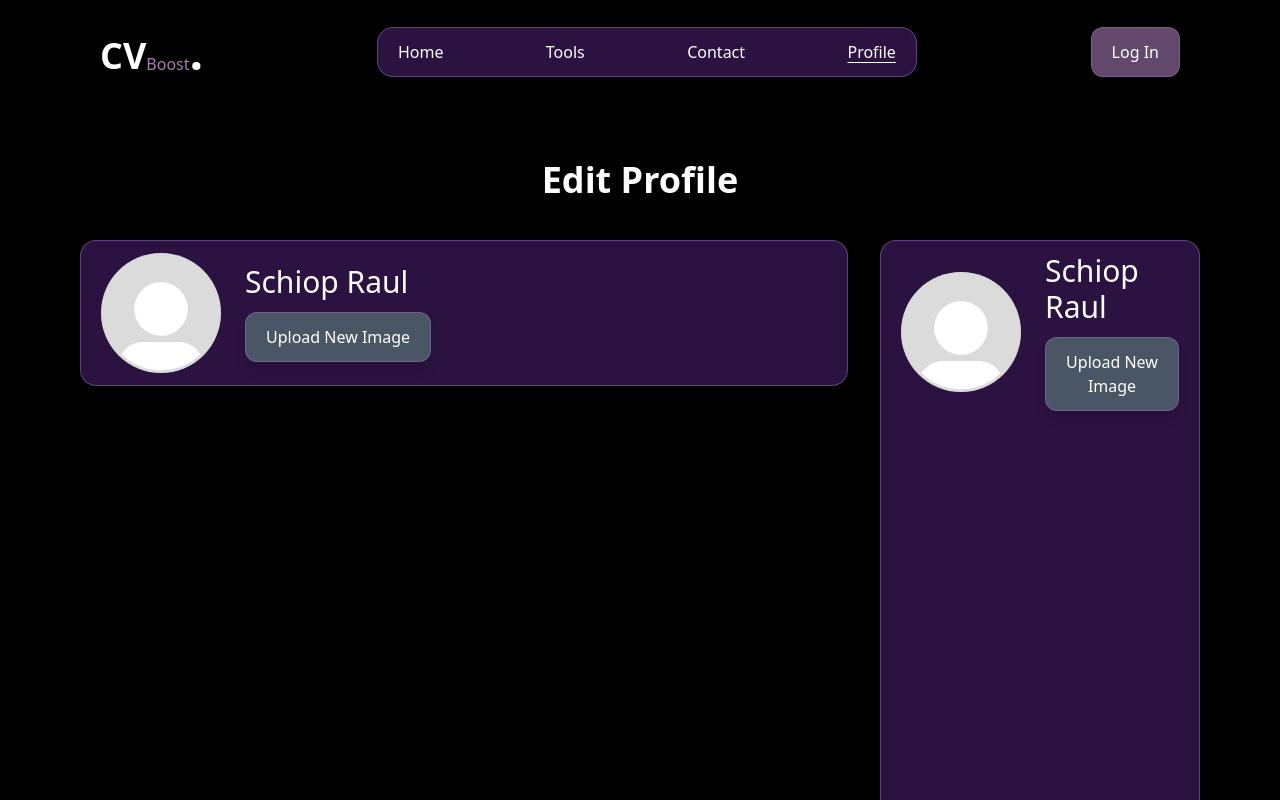
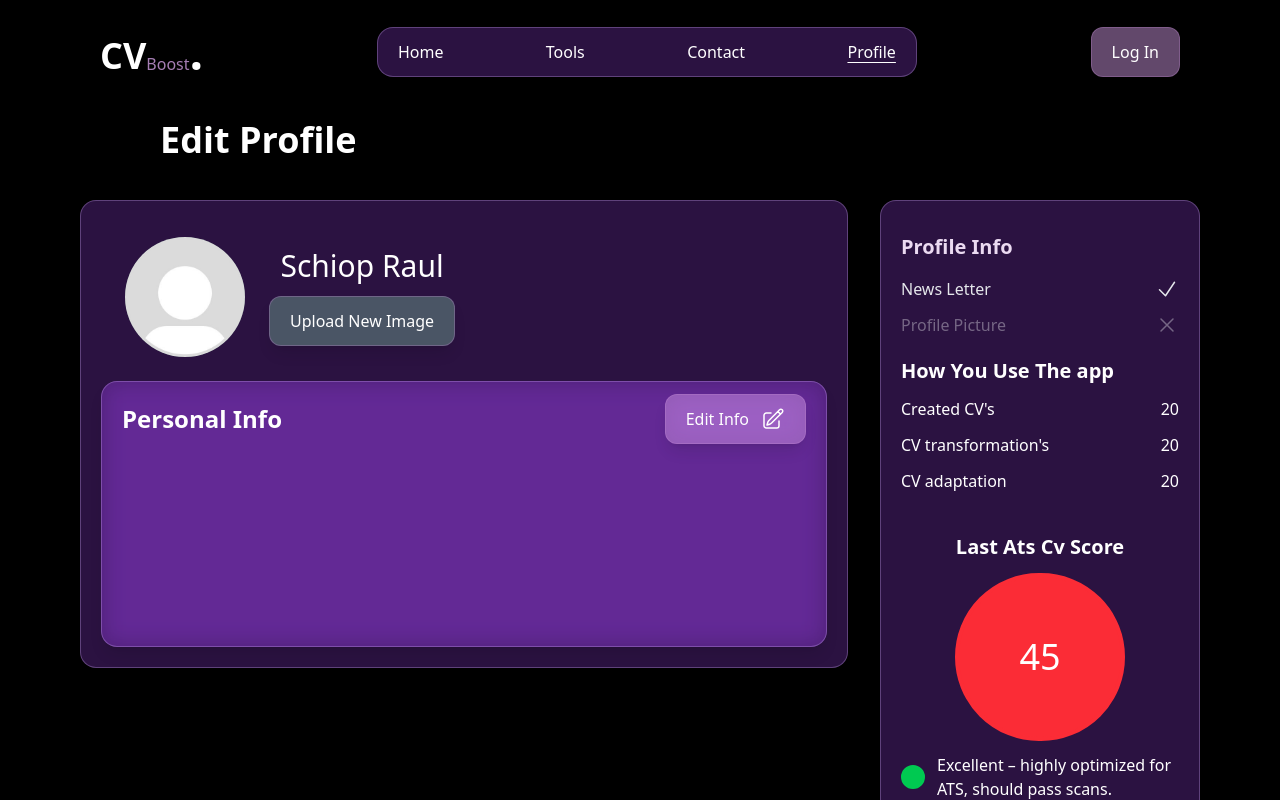
Before and after one commit to RaulSchiop/CVBoost, a Next.js app in the folder frontend/: page /profile in a window 1280 px wide. Shown: the top 800 px of the page. Built offline with nearby package versions, Linux system fonts and the light colour scheme.

Commit message:
right side done

```diff
--- a/frontend/src/Components/Buttons/MainBtn.tsx
+++ b/frontend/src/Components/Buttons/MainBtn.tsx
@@ -25,10 +25,10 @@ export default function MainBtn({ children, onClick, type }: Props) {
 
             transition: { type: "spring", duration: 0.4 },
          }}
-         className="text-white flex items-center justify-between px-5 py-3
+         className="text-white flex items-center justify-between px-5 py-3 gap-3
                   bg-accent-700/50 backdrop-blur-md border border-accent-700/30 rounded-xl shadow-lg  active:bg-accent-300"
       >
-         <h1 className="text-white ">{children}</h1>
+         {children}
       </motion.button>
    );
 }
--- a/frontend/src/app/(routes)/profile/page.tsx
+++ b/frontend/src/app/(routes)/profile/page.tsx
@@ -5,21 +5,23 @@ import Image from "next/image";
 import NoImage from "../../../../public/no image.jpg";
 import { useState } from "react";
 import GrayButton from "@/Components/Buttons/GrayButton";
+import MainBtn from "@/Components/Buttons/MainBtn";
 
 export default function ProfilePage() {
    const [image, setImage] = useState<string | undefined>(undefined);
+   const [ats, setAts] = useState<number>(45);
 
    return (
       <div className="min-h-screen flex flex-col items-center">
-         <div className="bg-black pt-40 px-5 md:px-20 w-full">
-            <h1 className="text-white text-4xl font-bold text-center mb-10">
+         <div className="bg-black pt-30 px-5 md:px-20 w-full">
+            <h1 className="text-white text-4xl font-bold px-20 mb-10">
                Edit Profile
             </h1>
 
             <div className="w-full max-w-[1200px] mx-auto grid grid-cols-1 lg:grid-cols-[1fr_320px] gap-8">
                <div className="flex flex-col gap-6">
                   <MainCard ClassName="">
-                     <div className="flex items-center gap-6">
+                     <div className="flex items-center gap-6 p-6">
                         <div className="relative w-[120px] h-[120px] rounded-full overflow-hidden bg-gray-800 flex-shrink-0">
                            <Image
                               src={image || NoImage}
@@ -29,28 +31,138 @@ export default function ProfilePage() {
                            />
                         </div>
 
-                        <div className="flex flex-col gap-3">
+                        <div className="flex flex-col gap-3 items-center justify-center">
                            <h2 className="text-3xl text-white">Schiop Raul</h2>
                            <GrayButton>Upload New Image</GrayButton>
                         </div>
                      </div>
+
+                     <MainCard ClassName="mb-2">
+                        <div className="h-60 ">
+                           <div className="flex items-center justify-between">
+                              <h1 className="text-white text-2xl font-bold ">
+                                 Personal Info
+                              </h1>
+                              <MainBtn>
+                                 Edit Info
+                                 <svg
+                                    xmlns="http://www.w3.org/2000/svg"
+                                    fill="none"
+                                    viewBox="0 0 24 24"
+                                    strokeWidth={1.5}
+                                    stroke="currentColor"
+                                    className="size-6"
+                                 >
+                                    <path
+                                       strokeLinecap="round"
+                                       strokeLinejoin="round"
+                                       d="m16.862 4.487 1.687-1.688a1.875 1.875 0 1 1 2.652 2.652L10.582 16.07a4.5 4.5 0 0 1-1.897 1.13L6 18l.8-2.685a4.5 4.5 0 0 1 1.13-1.897l8.932-8.931Zm0 0L19.5 7.125M18 14v4.75A2.25 2.25 0 0 1 15.75 21H5.25A2.25 2.25 0 0 1 3 18.75V8.25A2.25 2.25 0 0 1 5.25 6H10"
+                                    />
+                                 </svg>
+                              </MainBtn>
+                           </div>
+                        </div>
+                     </MainCard>
                   </MainCard>
                </div>
-               <div className="lg:sticky top-[100px] self-start">
-                  <MainCard ClassName="w-full h-[700px]">
-                     <div className="flex items-center gap-6">
-                        <div className="relative w-[120px] h-[120px] rounded-full overflow-hidden bg-gray-800 flex-shrink-0">
-                           <Image
-                              src={image || NoImage}
-                              alt="profile image"
-                              fill
-                              className="object-cover"
-                           />
+               <div className="lg:sticky top-[50px] self-start ">
+                  <MainCard ClassName="w-full">
+                     <div className=" w-full">
+                        <h1 className="text-xl text-accent-900 font-bold mb-4 mt-5">
+                           Profile Info
+                        </h1>
+                        <ul className="mb-5">
+                           <li className="flex items-center justify-between gap-4 mb-3">
+                              <h1 className="text-gray-200">News Letter</h1>
+                              <svg
+                                 xmlns="http://www.w3.org/2000/svg"
+                                 fill="none"
+                                 viewBox="0 0 24 24"
+                                 strokeWidth={1.5}
+                                 stroke="currentColor"
+                                 className="size-6 text-gray-200"
+                              >
+                                 <path
+                                    strokeLinecap="round"
+                                    strokeLinejoin="round"
+                                    d="m4.5 12.75 6 6 9-13.5"
+                                 />
+                              </svg>
+                           </li>
+                           <li className="flex items-center justify-between gap-4 mb-3">
+                              <h1 className="text-gray-200/40">
+                                 Profile Picture
+                              </h1>
+
+                              <svg
+                                 xmlns="http://www.w3.org/2000/svg"
+                                 fill="none"
+                                 viewBox="0 0 24 24"
+                                 strokeWidth={1.5}
+                                 stroke="currentColor"
+                                 className="size-6 text-gray-200/40"
+                              >
+                                 <path
+                                    strokeLinecap="round"
+                                    strokeLinejoin="round"
+                                    d="M6 18 18 6M6 6l12 12"
+                                 />
+                              </svg>
+                           </li>
+                        </ul>
+
+                        <div>
+                           <h1 className="text-xl font-bold mb-3">
+                              How You Use The app
+                           </h1>
+                           <ul>
+                              <li className="flex items-center justify-between gap-4 mb-3">
+                                 <h1>Created CV's</h1>
+                                 <p>20</p>
+                              </li>
+                              <li className="flex items-center justify-between gap-4 mb-3">
+                                 <h1>CV transformation's</h1>
+                                 <p>20</p>
+                              </li>
+                              <li className="flex items-center justify-between gap-4 mb-5">
+                                 <h1>CV adaptation</h1>
+                                 <p>20</p>
+                              </li>
+                           </ul>
                         </div>
-
-                        <div className="flex flex-col gap-3">
-                           <h2 className="text-3xl text-white">Schiop Raul</h2>
-                           <GrayButton>Upload New Image</GrayButton>
+                        <div className="flex w-full items-center justify-center flex-col py-5">
+                           <h1 className="lg:text-xl text-2xl font-bold mb-3 text-">
+                              Last Ats Cv Score
+                           </h1>
+                           <div
+                              className={`border-4 p-15 rounded-full ${
+                                 ats <= 50
+                                    ? " bg-red-500 border-red-500"
+                                    : ats <= 85
+                                    ? " bg-yellow-500 border-yellow-500"
+                                    : " bg-green-500 border-green-500"
+                              }`}
+                           >
+                              <h1 className="text-4xl ">{ats}</h1>
+                           </div>
+                           <div className="mt-3 flex items-center justify-between gap-3 w-[50%] lg:w-full">
+                              <div className="border-4 border-green-500 bg-green-500 p-2 rounded-full "></div>
+                              <p>
+                                 Excellent – highly optimized for ATS, should
+                                 pass scans.
+                              </p>
+                           </div>
+                           <div className="mt-3 flex items-center justify-between gap-3 w-[50%] lg:w-full">
+                              <div className="border-4 border-yellow-500 bg-yellow-500 p-2 rounded-full "></div>
+                              <p>
+                                 Average – some optimization done, could
+                                 improve.
+                              </p>
+                           </div>
+                           <div className="mt-3 flex items-center justify-between gap-3 w-[50%] lg:w-full">
+                              <div className="border-4 border-red-500 bg-red-500 p-2  rounded-full "></div>
+                              <p>Needs improvement – may not pass ATS scans.</p>
+                           </div>
                         </div>
                      </div>
                   </MainCard>
```
